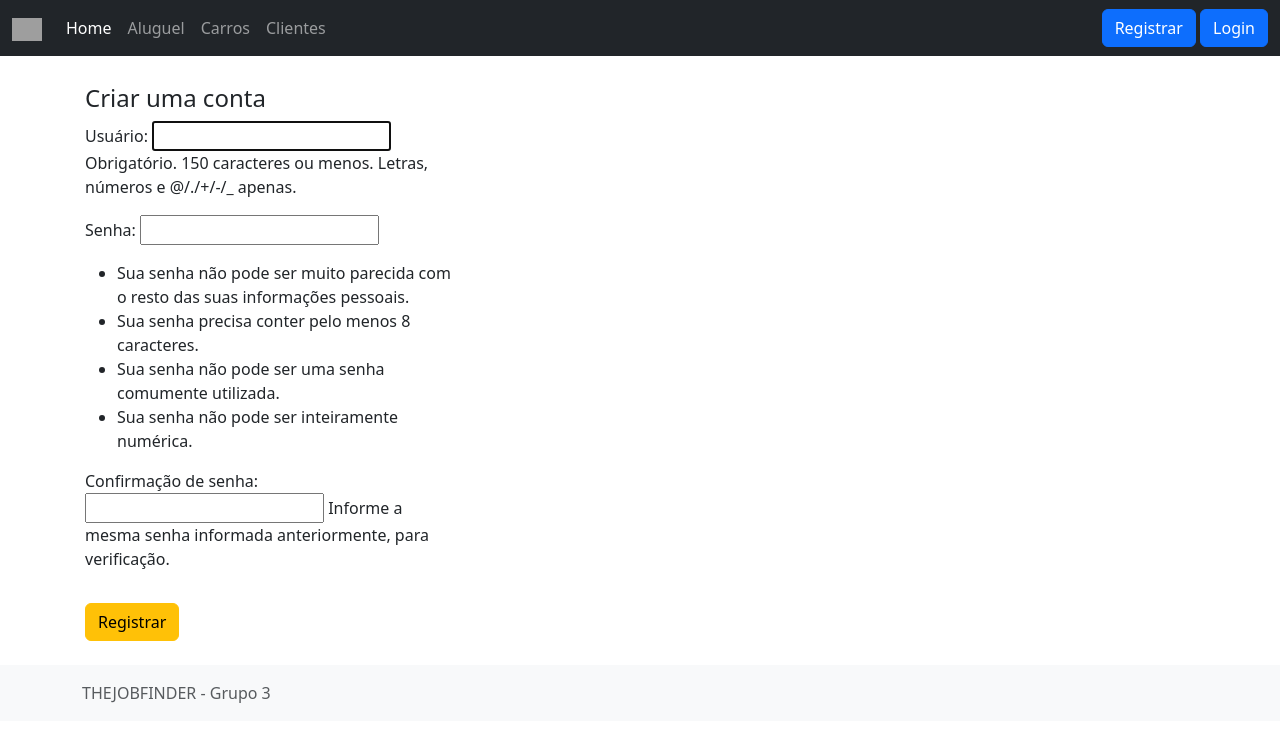
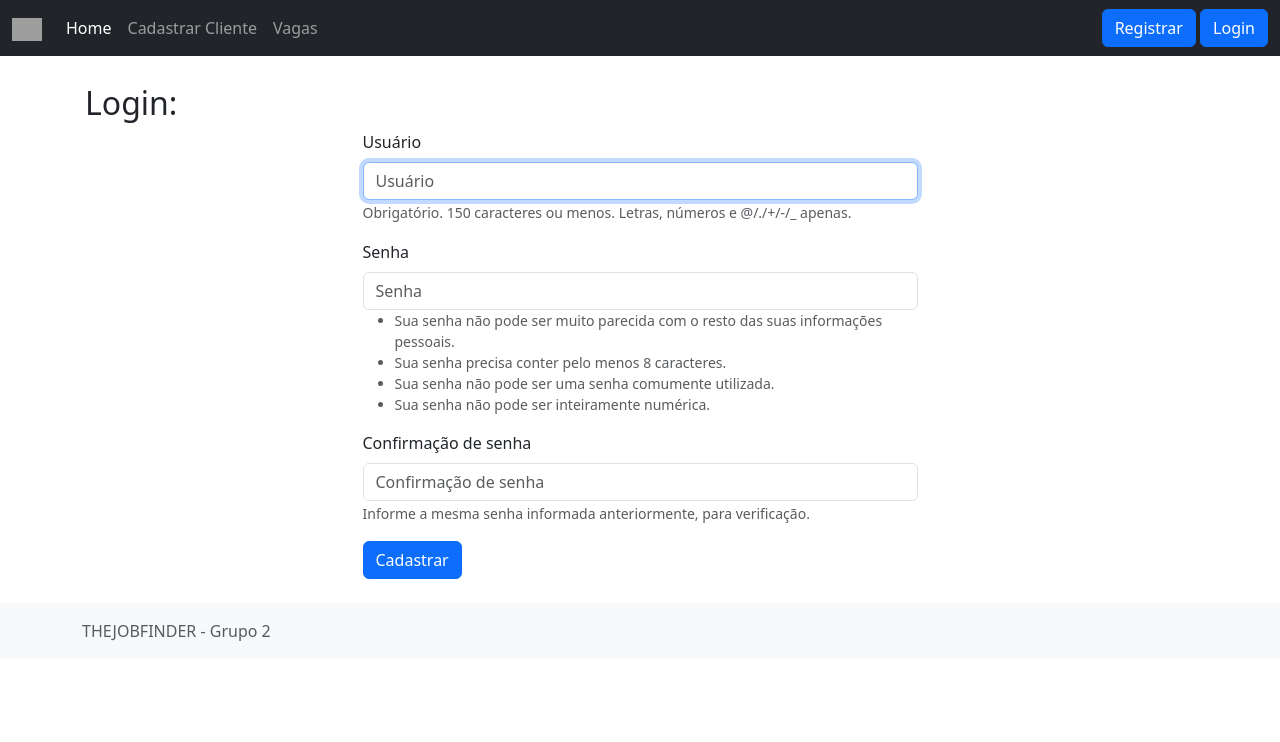
Before and after one commit to ldevloper/projetopi2023, a Django app: page /registration/ in a window 1280 px wide. Shown: the top 742 px of the page. Run offline with Django 4.2, Linux system fonts and the light colour scheme; parts of the project's set-up code (start-up, migrations or seed data) failed here and were passed over; some libraries are stand-ins or nearby versions; grey boxes are pictures that could not be loaded.

Commit message:
Terceiro Commit

```diff
--- a/THEjobfinder/settings.py
+++ b/THEjobfinder/settings.py
@@ -25,7 +25,7 @@ SECRET_KEY = 'django-insecure-#p(1dwk^&tt)%l8zb#&3y6(jf(wse7oyu$%nx%t3ib)3wu@-ln
 # SECURITY WARNING: don't run with debug turned on in production!
 DEBUG = True
 
-ALLOWED_HOSTS = []
+ALLOWED_HOSTS = ["*"]
 
 
 # Application definition
--- a/THEjobfinder/urls.py
+++ b/THEjobfinder/urls.py
@@ -19,17 +19,17 @@ from django.urls import path,include
 from django.conf import settings
 from django.conf.urls.static import static
 from vagas.views import index
-from vagas.views import  RegistrationView, VagaViewSet, ClienteViewSet
+from vagas.views import  RegistrationView, VagaViewSet, EmpresaViewSet
 from rest_framework.routers import DefaultRouter
 from rest_framework.authtoken import views
 
 router = DefaultRouter()
 router.register('vagas', VagaViewSet)
-router.register('clientes', ClienteViewSet)
+router.register('empresa', EmpresaViewSet)
 
 urlpatterns = [
     path('', index, name="index"),
-    path('', include("router.urls")),
+    path('', include(router.urls)),
     path('api-token-auth/', views.obtain_auth_token),
     path('admin/', admin.site.urls),
     path('vagas/', include('vagas.urls')),
--- a/templates/index.html
+++ b/templates/index.html
@@ -6,7 +6,7 @@
     <meta charset="UTF-8">
     <meta http-equiv="X-UA-Compatible" content="IE=edge">
     <meta name="viewport" content="width=device-width, initial-scale=1.0">
-    <title>{% block title %}Vcar{% endblock title %}</title>
+    <title>{% block title %}Thefindjob{% endblock title %}</title>
     {% bootstrap_css %}
     <style>
         main > .container {
@@ -20,7 +20,7 @@
       <!-- Fixed navbar -->
       <nav class="navbar navbar-expand-md navbar-dark fixed-top bg-dark">
         <div class="container-fluid">
-          <a class="navbar-brand" href="#"><img src="{% static 'img/carro.png' %}" width="30"></a>
+          <a class="navbar-brand" href="#"><img src="{% static '' %}" width="30"></a>
           <button class="navbar-toggler" type="button" data-bs-toggle="collapse" data-bs-target="#navbarCollapse" aria-controls="navbarCollapse" aria-expanded="false" aria-label="Toggle navigation">
             <span class="navbar-toggler-icon"></span>
           </button>
@@ -30,13 +30,10 @@
                 <a class="nav-link active" aria-current="page" href="{% url 'index' %}">Home</a>
               </li>
               <li class="nav-item">
-                <a class="nav-link" href="{% url 'realizar_aluguel' %}">Aluguel</a>
+                <a class="nav-link" href="{% url 'realizar_cadastro' %}">Cadastrar Cliente</a>
               </li>
               <li class="nav-item">
-                <a class="nav-link" href="{% url 'listar_carros' %}">Carros</a>
-              </li>
-              <li class="nav-item">
-                <a class="nav-link" href="{% url 'realizar_cadastro' %}">Clientes</a>
+                <a class="nav-link" href="{% url 'listar_vagas' %}">Vagas</a>
               </li>
             </ul>
             <div class="col-md-3 text-end">
@@ -44,7 +41,7 @@
               <span class="text-white">{{ user.username }}</span>
               <a href="{% url 'logout' %}" class="btn btn-primary">Sair</a>
               {% else %}
-              <a href="{% url 'register' %}" class="btn btn-primary">Registrar</a>
+              <a href="{% url 'registration' %}" class="btn btn-primary">Registrar</a>
               <a href="{% url 'login' %}" class="btn btn-primary">Login</a>
 
               {% endif %}
@@ -68,7 +65,7 @@
 
     <footer class="footer mt-auto py-3 bg-light ">
       <div class="container">
-        <span class="text-muted">THEJOBFINDER - Grupo 3</span>
+        <span class="text-muted">THEJOBFINDER - Grupo 2</span>
       </div>
     </footer>
 
--- a/templates/registration/registration.html
+++ b/templates/registration/registration.html
@@ -1,14 +1,16 @@
-{% extends 'index.html'%}
-
-{% block title%}Registrar{% endblock %}
-
+{% extends 'index.html' %}
+{% load bootstrap5 %}
 {% block content %}
-<div class="col-md-4" >
-    <h4>Criar uma conta</h4>
-    <form method="post">
-        {% csrf_token %}
-        {{ form.as_p }}
-        <button class="btn btn-warning mt-3" type="submit">Registrar</button>
-    </form>
+  <h2>Login:</h2>
+  <div class="w-50 mx-auto">
+  <form method="POST">
+    {% csrf_token %}
+    {% bootstrap_form form %}
+    {% buttons %}
+    <button type="submit" class="btn btn-primary">
+      Cadastrar
+    </button>
+    {% endbuttons %}
+  </form>
 </div>
-{% endblock %}
+{% endblock content %}
--- a/vagas/serializers.py
+++ b/vagas/serializers.py
@@ -6,7 +6,7 @@ class VagaModelSerializer(ModelSerializer):
 
     class Meta:
         model = Vaga
-        exclude = ["user"]
+        fields = "__all__"
 
 
 class ClienteModelSerializer(ModelSerializer):
--- a/vagas/urls.py
+++ b/vagas/urls.py
@@ -14,19 +14,19 @@ Including another URLconf
     1. Import the include() function: from django.urls import include, path
     2. Add a URL to urlpatterns:  path('blog/', include('blog.urls'))
 """
-from django.contrib import path
+from django.urls import path
 from django.conf import settings
 from django.conf.urls.static import static
-from .views import  listar_vagas, detalhar_vaga, realizar_cadastro_emp, realizar_cadastro, deletar_vaga, dar_like
+from .views import  listar_vagas, detalhar_vaga, realizar_cadastro_emp, realizar_cadastro, deletar_vaga, dar_like,criar_vaga
 from vagas.views import   EmpresaDetailView, VagaCreateView, RegistrationView
 
 urlpatterns = [
     path('vagas/', listar_vagas, name='listar_vagas'),
     path('vagas/<str:pk>', detalhar_vaga, name='detalhar_vaga'),
+    path('criar_vaga/', criar_vaga, name='criar_vaga'),
     path('clientes/cadastrar',realizar_cadastro, name='realizar_cadastro'),
     path('empresa/cadastrar',realizar_cadastro_emp, name='cadastrar_empresa'),
     path('deletar_vaga/<int:id>/', deletar_vaga, name='deletar_vaga'),
     path('criar_vaga/', VagaCreateView.as_view(), name='criar_vaga'),
     path('detalhar_vaga/<int:vaga_id>/like', dar_like, name='like_vaga'),
-    path('registration', register, name= 'register'),
-]+ static(settings.STATIC_URL, document_root=settings.STATIC_ROOT)
+] + static(settings.STATIC_URL, document_root=settings.STATIC_ROOT)
--- a/vagas/views.py
+++ b/vagas/views.py
@@ -1,6 +1,7 @@
 from django.shortcuts import render, redirect, get_object_or_404
 from django.urls import reverse_lazy
 from rest_framework.decorators import action
+from rest_framework.permissions import IsAuthenticated
 from .models import Vaga, Cliente, Empresa
 from .forms import EmpresaForm, ClienteForm, VagaForm
 from django.contrib.auth.decorators import login_required
@@ -121,7 +122,7 @@ class VagaViewSet(viewsets.ModelViewSet):
 
     @action(methods=['get'], detail=True)
     def likes(self, request, pk=None):
-        vaga = get_object_or_404(Noticia, pk=pk)
+        vaga = get_object_or_404(Vaga, pk=pk)
         vaga.likes += 1
         vaga.save()
 
```
Also changed, not shown: vagas/models.py (+2 -10 lines), vagas/migrations/0001_initial.py (added), vagas/migrations/0002_remove_vaga_cnpj.py (added), vagas/migrations/0003_remove_vaga_cpf_vaga_cnpj_alter_vaga_horarios.py (added).
